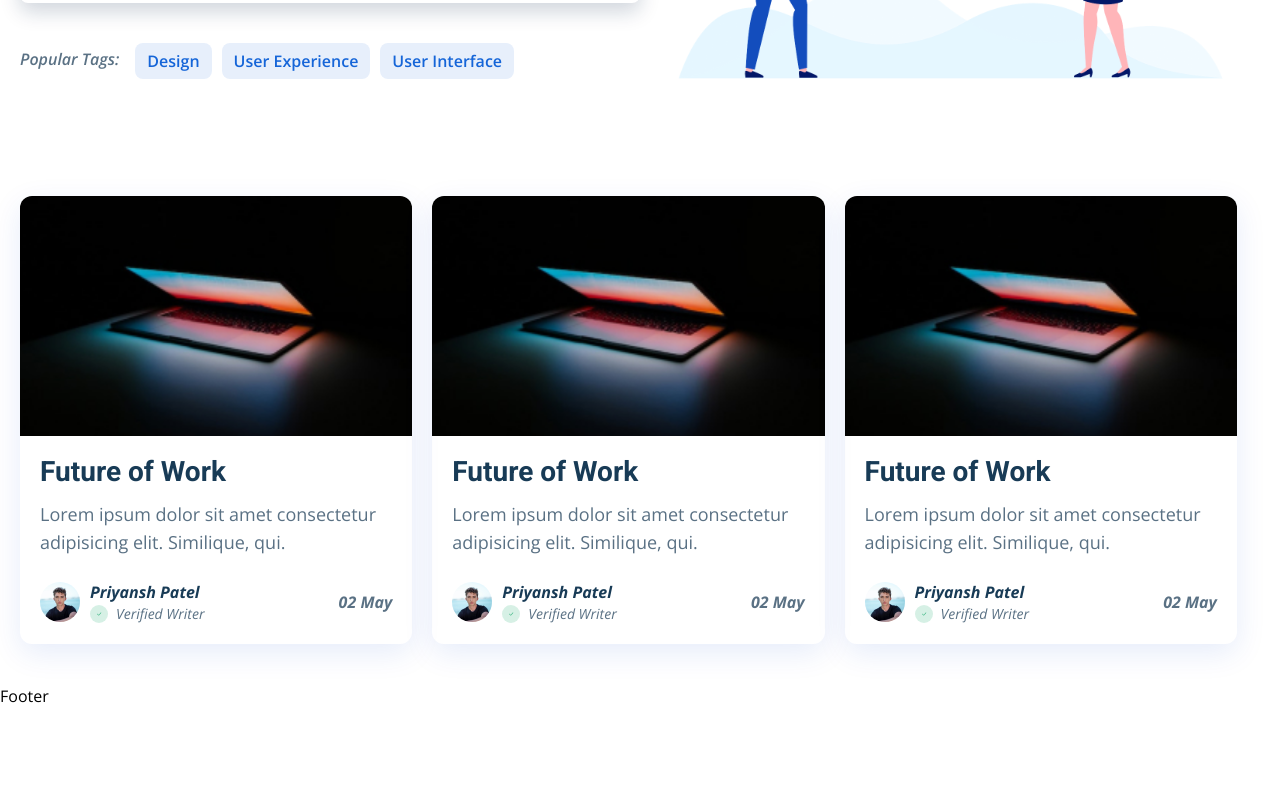
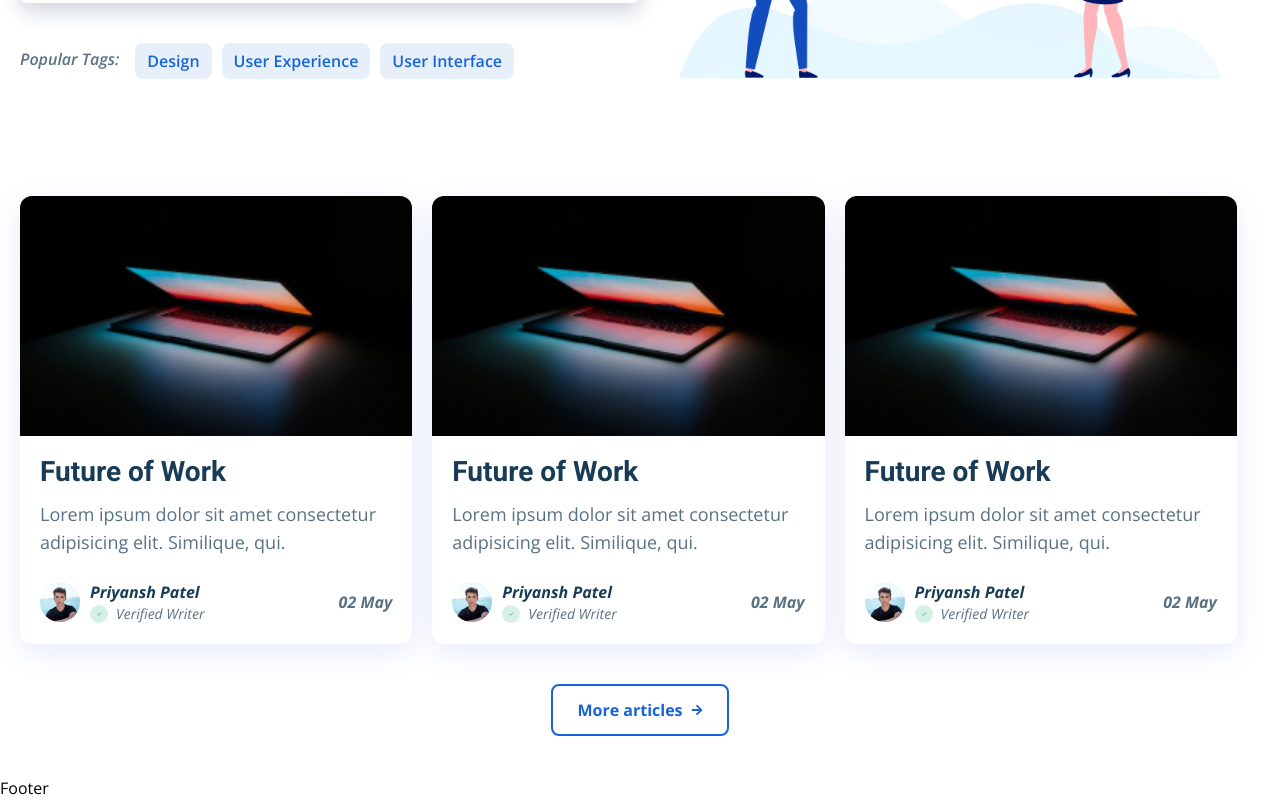
Before and after one commit to priyansh70/Blog, a React (Create React App) app: page / in a window 1280 px wide. Shown: the part 433-1233 px from the top of the page. Before the commit the page ends 1141 px from the top, so only its background shows below. Built offline with nearby package versions, Linux system fonts and the light colour scheme; the HTML template or start-up script is replaced by a standard one.

Commit message:
Update Aricles Session - Add Button

```diff
--- a/src/pages/home/container/Articles.jsx
+++ b/src/pages/home/container/Articles.jsx
@@ -1,12 +1,19 @@
 import React from 'react'
 import ArticleCard from "../../../components/ArticleCard";
+import { FaArrowRight } from "react-icons/fa";
 
 const Articles = () => {
   return (
-    <section className='container mx-auto flex flex-wrap md:gap-x-5 gap-y-5 px-5 py-10'>
-      <ArticleCard className="w-full md:w-[calc(50%-20px)] lg:w-[calc(33.33%-21px)]"/>
-      <ArticleCard className="w-full md:w-[calc(50%-20px)] lg:w-[calc(33.33%-21px)]"/>
-      <ArticleCard className="w-full md:w-[calc(50%-20px)] lg:w-[calc(33.33%-21px)]"/>
+    <section className='container mx-auto flex flex-col px-5 py-10'>
+      <div className="flex flex-wrap md:gap-x-5 gap-y-5 pb-10">
+        <ArticleCard className="w-full md:w-[calc(50%-20px)] lg:w-[calc(33.33%-21px)]" />
+        <ArticleCard className="w-full md:w-[calc(50%-20px)] lg:w-[calc(33.33%-21px)]" />
+        <ArticleCard className="w-full md:w-[calc(50%-20px)] lg:w-[calc(33.33%-21px)]" />
+      </div>
+      <button className='flex items-center mx-auto gap-x-2 font-bold text-primary border-2 border-primary px-6 py-3 rounded-lg'>
+        <span>More articles</span>
+        <FaArrowRight className='w-3 h-3' />
+      </button>
     </section>
   )
 }
```
